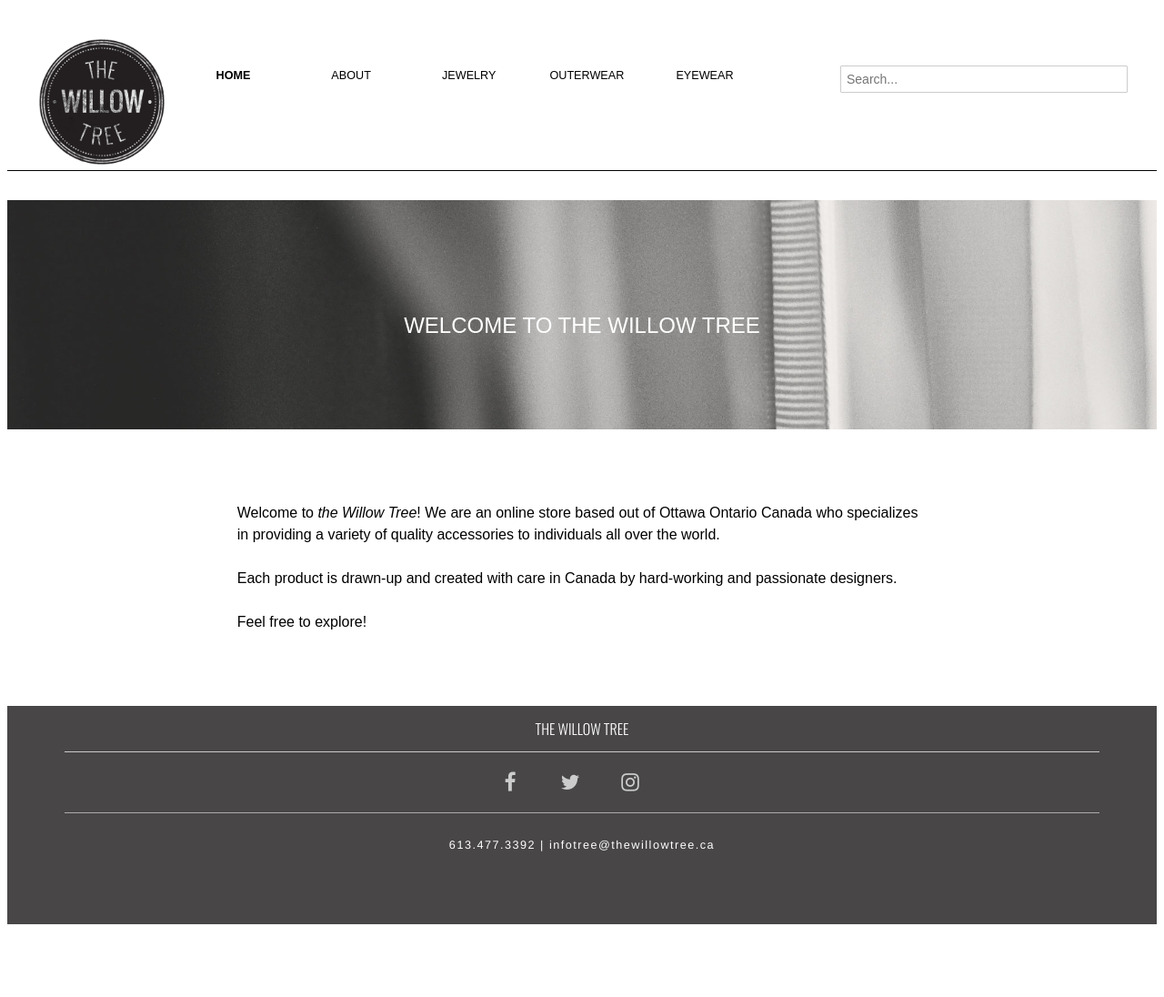
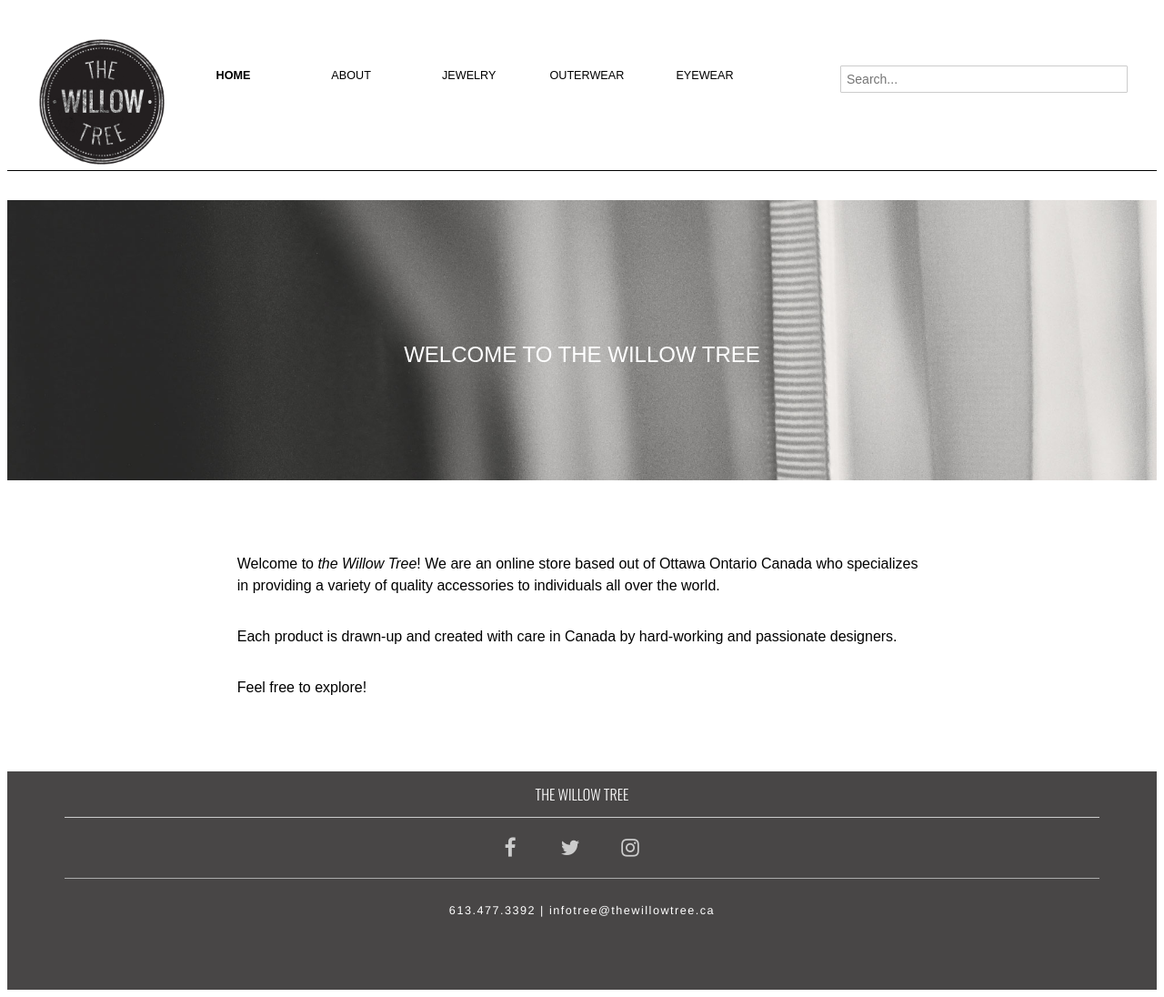
Before and after one commit to sanoelle/ecommerce-website, a Jekyll site: the page built from index.html, in a window 1280 px wide. Shown: the whole page at 91% size. Built offline with Jekyll 4.4.1, drawn with Linux system fonts in a browser that asks for light colours; nearby versions of some CDN libraries; some web fonts are replaced; Markdown is read by kramdown in place of the engine named in the settings; before the commit the page ends 1024 px from its top, so only the background shows below that.

Commit message:
Added padding for p and edited .banner padding

```diff
--- a/css/header.css
+++ b/css/header.css
@@ -88,7 +88,7 @@
 .banner{
 	background: #ccc url("../images/banner.jpg") no-repeat center center;
 	background-size: cover;
-	padding: 5em 1em 3em;
+	padding: 5em 1em 4em;
 	text-align:center;
 	color: #fff;
 	text-transform:uppercase;
--- a/css/typography.css
+++ b/css/typography.css
@@ -7,7 +7,7 @@
   - Red: #DC1F47 - rgb (230, 31, 71)
  */
 
- html {
+html {
   font: normal 100%/1.5 'Rosario', sans-serif /* 16px/24px */
 }
 
@@ -15,6 +15,10 @@
 p, ul, ol, dl,
 blockquote, table, hr {
   margin: 0 0 1.5rem;
+}
+
+p{
+	margin: 2rem 0 1.5rem;
 }
 
 h1{
```
